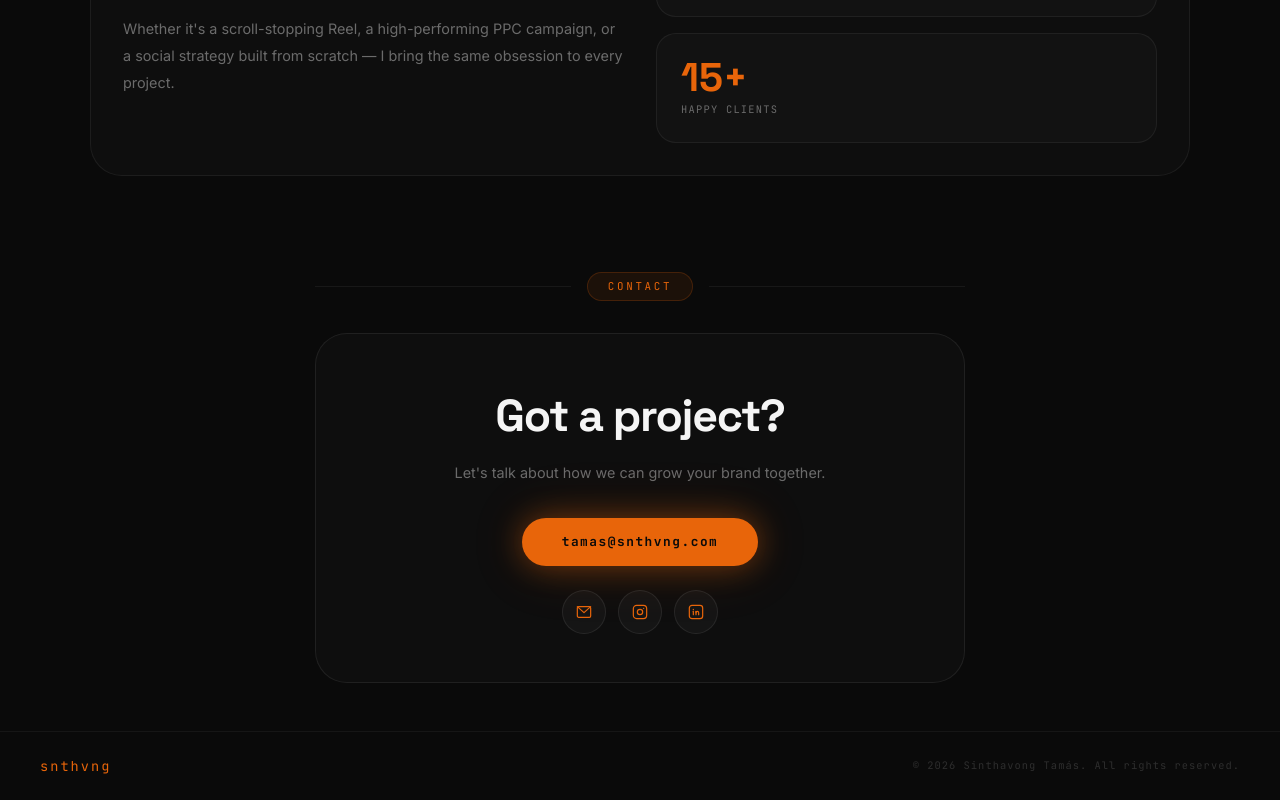
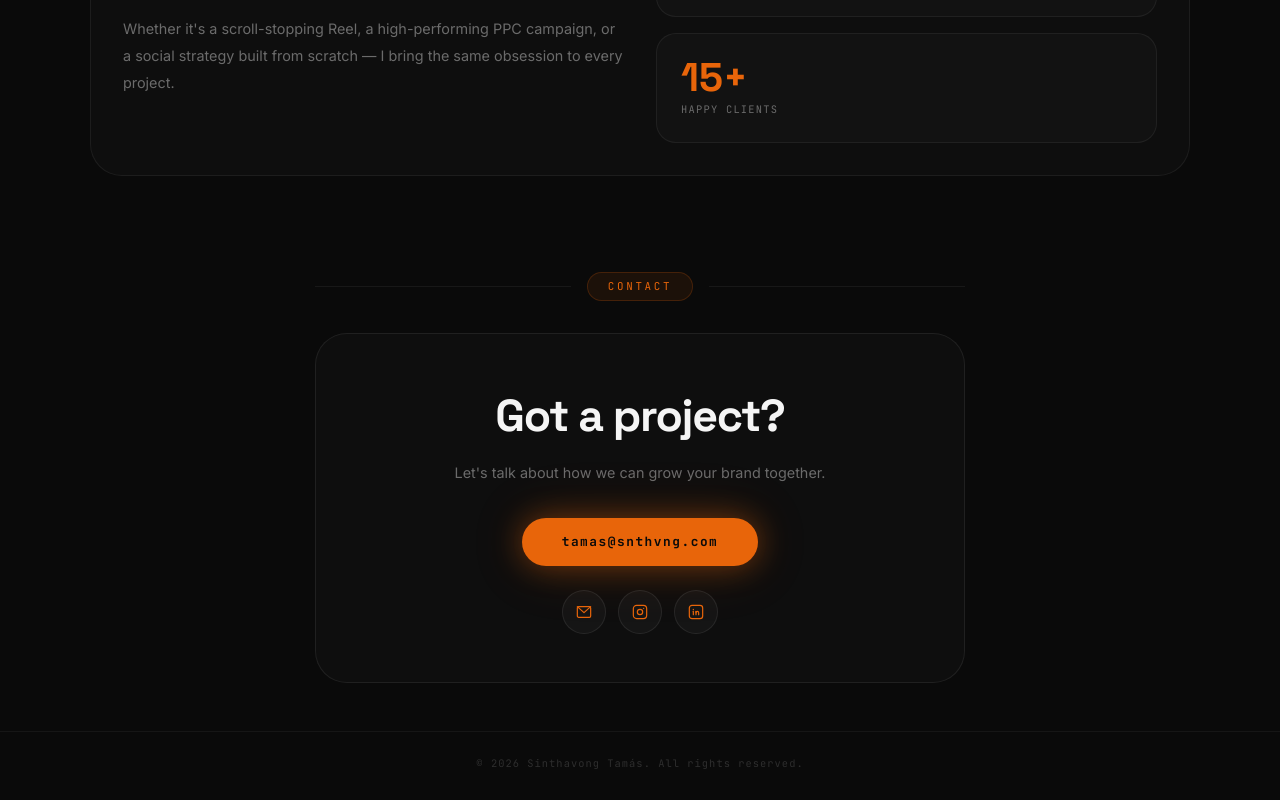
Before and after one commit to snthvng/tomi-weboldal, a Next.js app: page / in a window 1280 px wide. Shown: the part 1445-2245 px from the top of the page. Built offline with nearby package versions, Linux system fonts and the light colour scheme.

Commit message:
remove footer logo

```diff
--- a/app/components/Footer.tsx
+++ b/app/components/Footer.tsx
@@ -86,12 +86,8 @@ export default function Footer() {
 
       <footer style={{
         background: '#0A0A0A', borderTop: '1px solid rgba(255,255,255,0.05)',
-        padding: '1.5rem 2.5rem', display: 'flex', justifyContent: 'space-between', alignItems: 'center',
-        flexWrap: 'wrap', gap: '1rem'
+        padding: '1.5rem 2.5rem', display: 'flex', justifyContent: 'center', alignItems: 'center',
       }}>
-        <span style={{ fontFamily: 'var(--font-mono)', color: '#E8650A', fontSize: '0.85rem', letterSpacing: '0.15em' }}>
-          snthvng
-        </span>
         <span style={{ fontFamily: 'var(--font-mono)', color: '#2E2E2E', fontSize: '0.65rem', letterSpacing: '0.1em' }}>
           © {new Date().getFullYear()} Sinthavong Tamás. All rights reserved.
         </span>
```
